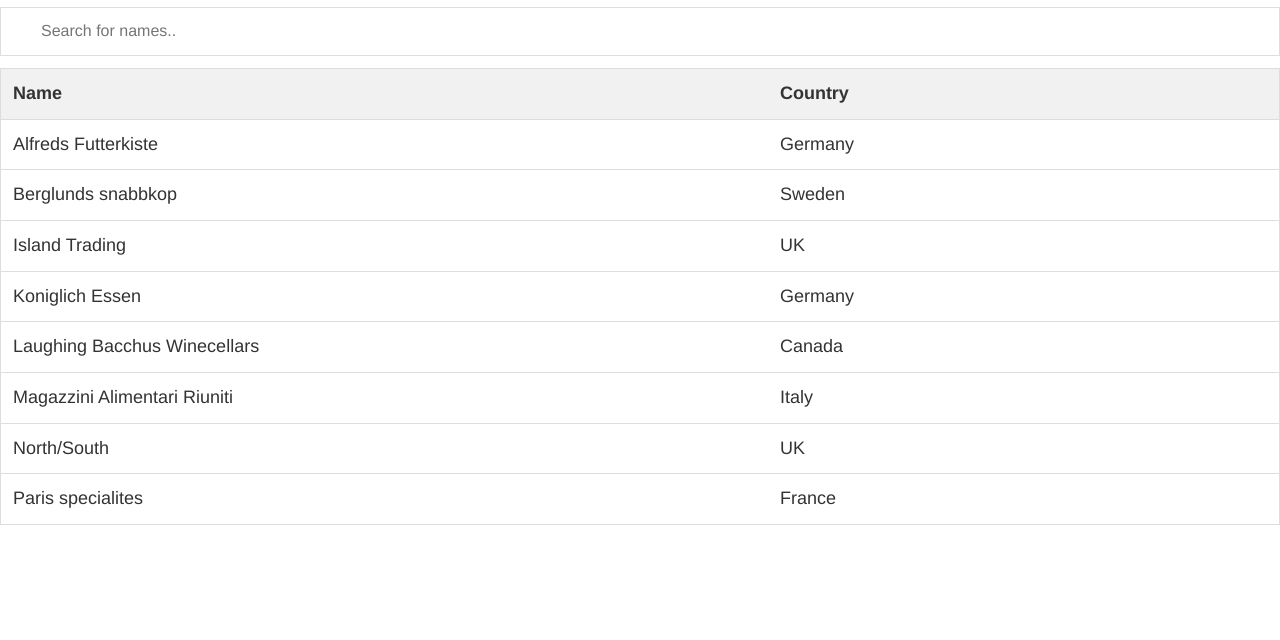
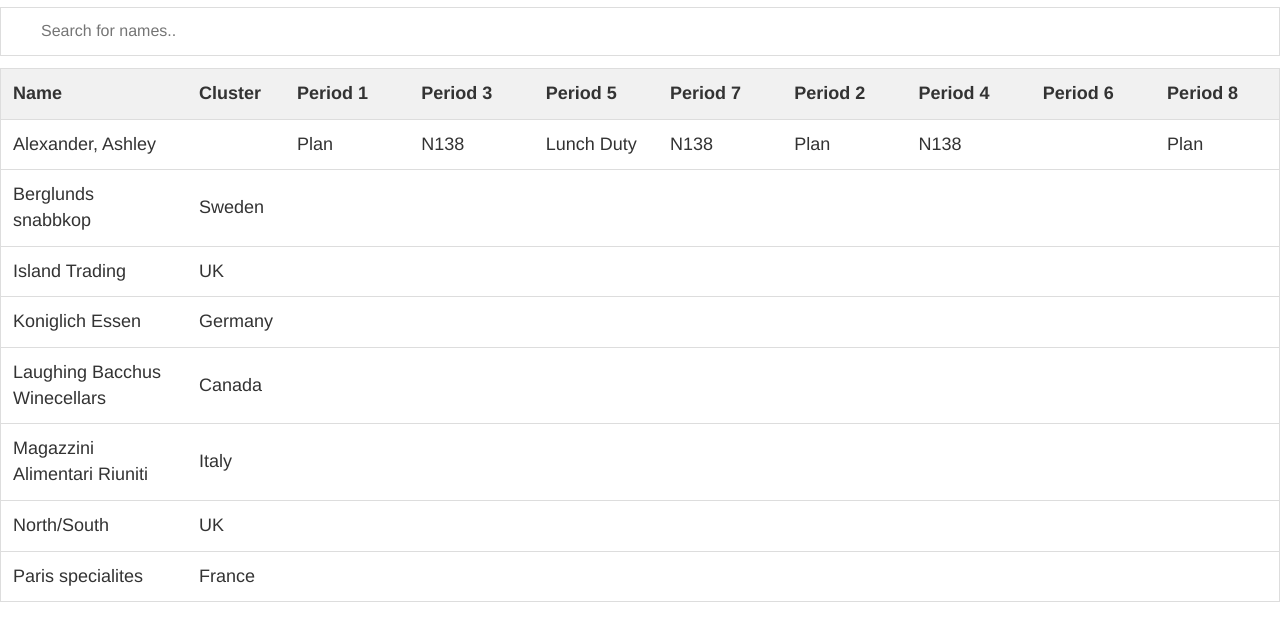
Before and after one commit to WestviewHighSchoolGWC/ClubProject, a plain HTML site: page teacher-table.html in a window 1280 px wide. Shown: the part 56-696 px from the top of the page. Drawn offline with nearby package versions, Linux system fonts and the light colour scheme.

Commit message:
Update teacher-table.html

```diff
--- a/teacher-table.html
+++ b/teacher-table.html
@@ -59,12 +59,28 @@
 
 <table id="teacherTable">
   <tr class="header">
-    <th style="width:60%;">Name</th>
-    <th style="width:40%;">Country</th>
+    <th style="width:15%;">Name</th>
+    <th style="width:5%;">Cluster</th>
+    <th style="width:10%;">Period 1</th>
+    <th style="width:10%;">Period 3</th>
+    <th style="width:10%;">Period 5</th>
+    <th style="width:10%;">Period 7</th>
+    <th style="width:10%;">Period 2</th>
+    <th style="width:10%;">Period 4</th>
+    <th style="width:10%;">Period 6</th>
+    <th style="width:10%;">Period 8</th>
   </tr>
   <tr>
-    <td>Alfreds Futterkiste</td>
-    <td>Germany</td>
+    <td>Alexander, Ashley</td>
+    <td> </td>
+    <td>Plan</td>
+    <td>N138</td>
+    <td>Lunch Duty</td>
+    <td>N138</td>
+    <td>Plan</td>
+    <td>N138</td>
+    <td></td>
+    <td>Plan</td>
   </tr>
   <tr>
     <td>Berglunds snabbkop</td>
```
